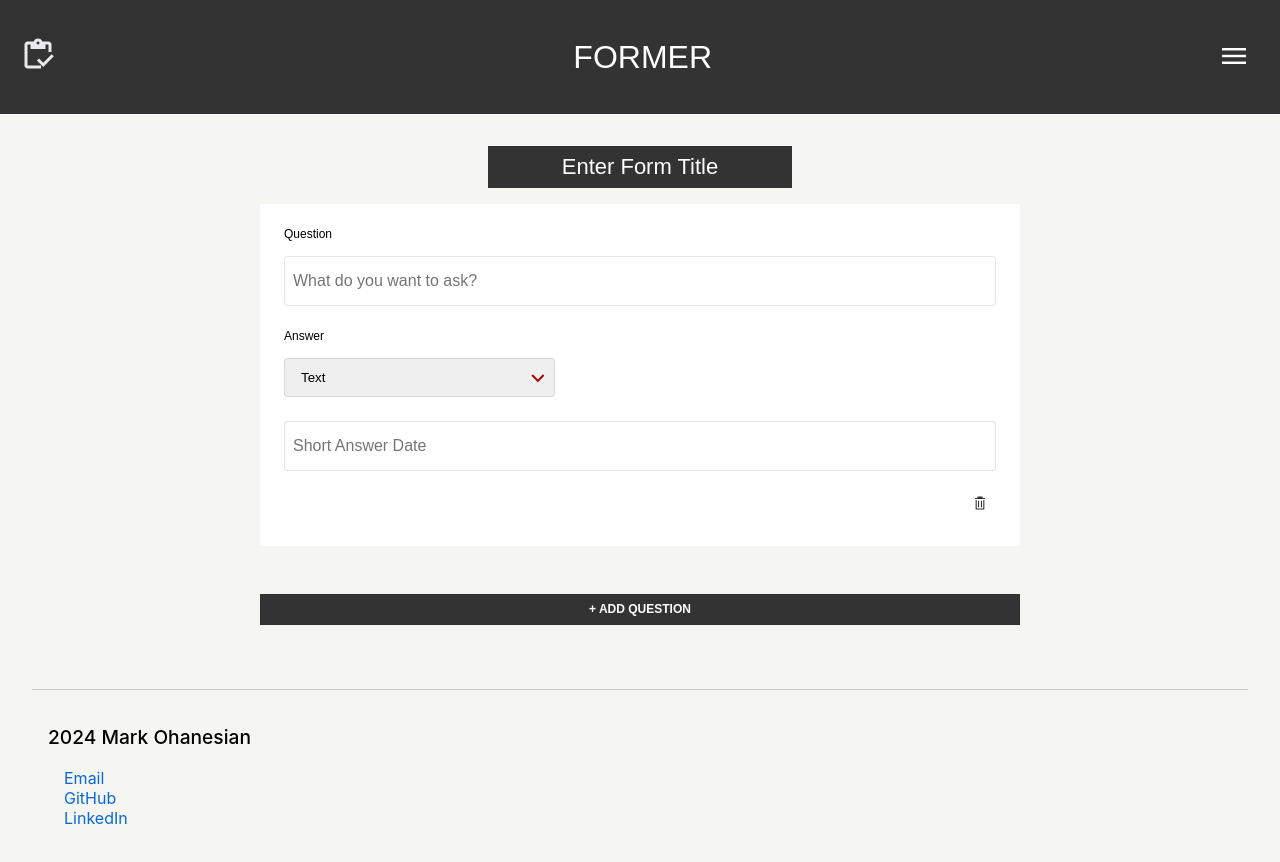
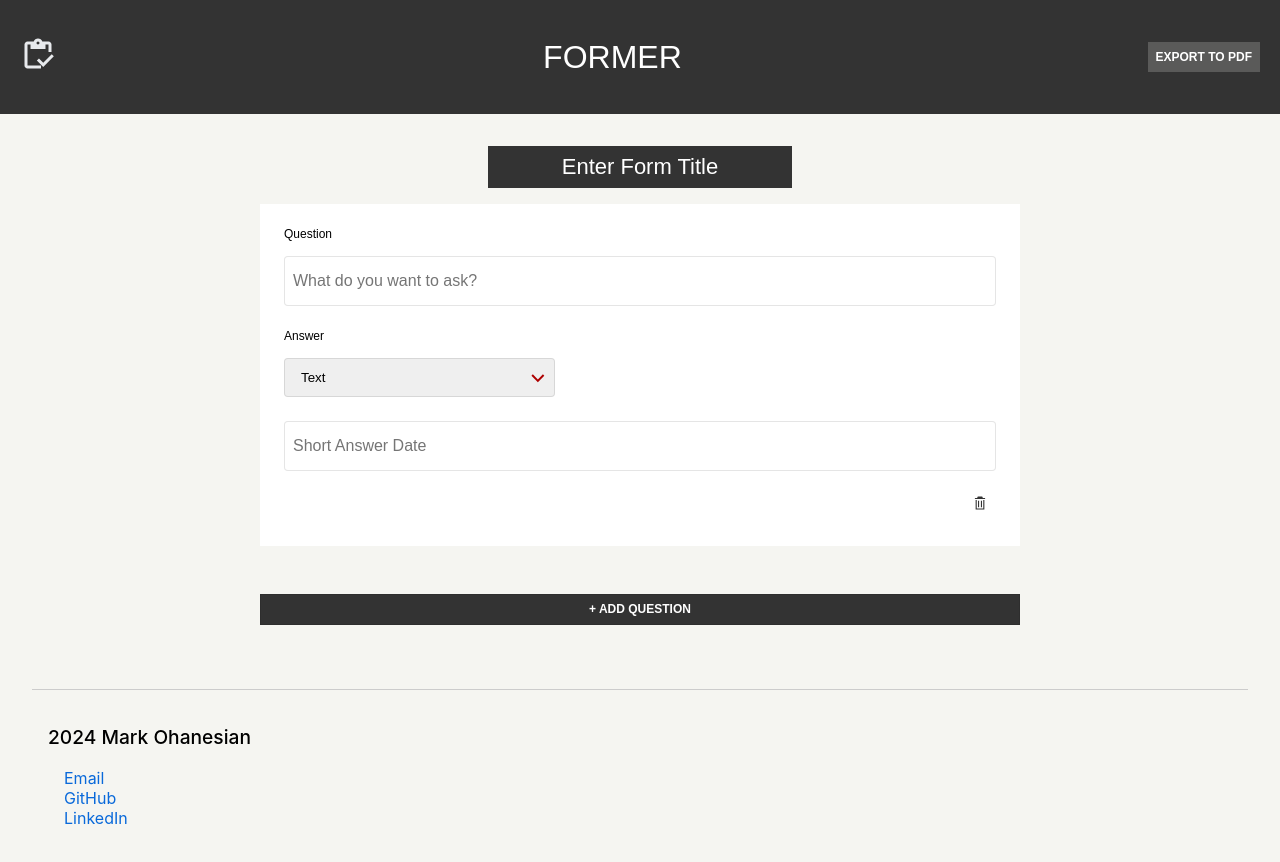
Before and after one commit to markohanesian/former-mso, a React (Create React App) app: page / in a window 1280 px wide. Shown: the top 862 px of the page. Built offline with nearby package versions, Linux system fonts and the light colour scheme.

Commit message:
Remove the menu

```diff
--- a/src/components/NavBar.js
+++ b/src/components/NavBar.js
@@ -1,5 +1,5 @@
 import FormerIcon from "./FormerIcon";
-import Menu from "./Menu";
+import ExportButton from "./ExportButton";
 
 export default function Navbar() {
   const navbarStyles = {
@@ -33,7 +33,7 @@ export default function Navbar() {
         <h1 style={PageTitleStyle}>FORMER</h1>
       </div>
       <div style={sectionStyles}>
-        <Menu />
+        <ExportButton />
       </div>
     </header>
   );
```
